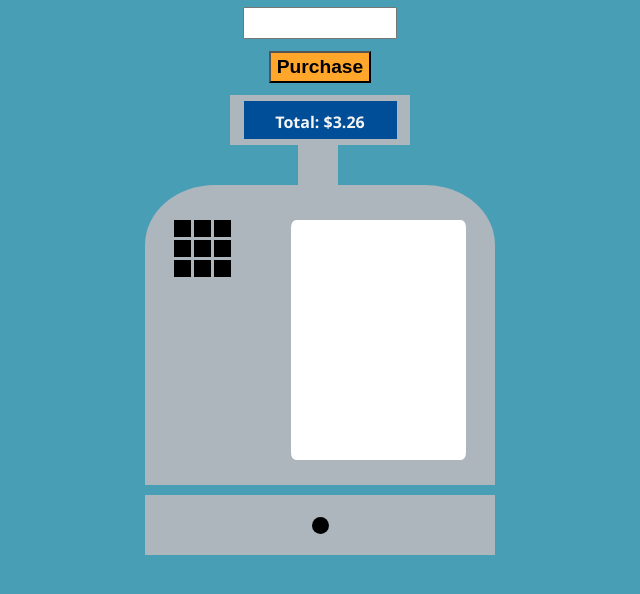
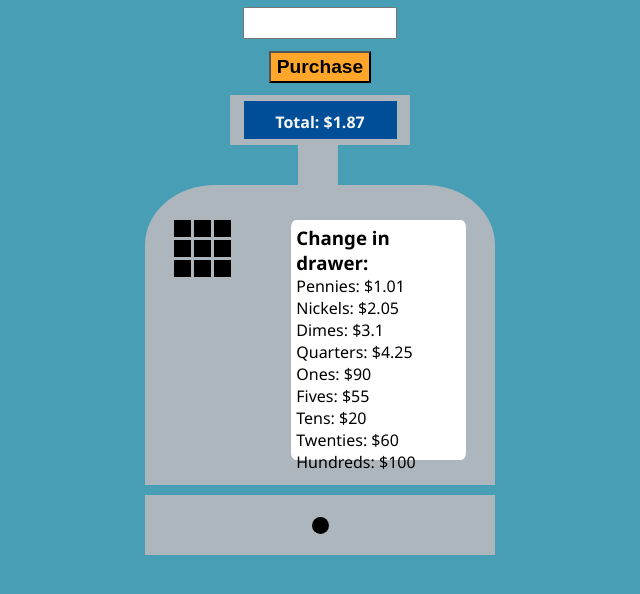
Before and after one commit to Turtlewords/cash_register, a plain HTML site: page index.html in a window 1280 px wide. Shown: the part 150-744 px from the top of the page, without its empty margins (320-960 px from the left). Drawn offline with Linux system fonts and the light colour scheme.

Commit message:
Further html/css tweaking. introduced updateCID array function in script.js

```diff
--- a/index.html
+++ b/index.html
@@ -17,7 +17,7 @@
             </form>
             <section id="register">
                 <div id="total-container">
-                    <p id="total">Total: $3.26</p>
+                    <p id="total">Total: $1.87</p>
                 </div>
                 <div id="neck"></div>
                 <div id="drawer">
@@ -33,7 +33,16 @@
                         <div class="drawer-btn"></div>
                     </div>
                     <div id="change-in-drawer">
-
+                        <h3>Change in drawer:</h3>
+                        <p class="change">Pennies: $<span class="change-span"></span></p>
+                        <p class="change">Nickels: $<span class="change-span"></span></p>
+                        <p class="change"> Dimes: $<span class="change-span"></span></p>
+                        <p class="change">Quarters: $<span class="change-span"></span></p>
+                        <p class="change">Ones: $<span class="change-span"></span></p>
+                        <p class="change"> Fives: $<span class="change-span"></span></p>
+                        <p class="change">Tens: $<span class="change-span"></span></p>
+                        <p class="change">Twenties: $<span class="change-span"></span></p>
+                        <p class="change">Hundreds: $<span class="change-span"></span></p>
                     </div>
                 </div>
                 <div id="bottom-drawer">
--- a/script.js
+++ b/script.js
@@ -10,3 +10,19 @@ let cid = [
   ['TWENTY', 60],
   ['ONE HUNDRED', 100]
 ];
+
+let cash = document.getElementById("cash").value
+let changeSpans = document.querySelectorAll(".change-span")
+
+function updateCID() {
+
+  for (let i = 0; i < changeSpans.length; i++) {
+    changeSpans[i].textContent = cid[i][1];
+  }
+
+}
+
+
+
+
+window.onload = updateCID();
--- a/styles.css
+++ b/styles.css
@@ -110,6 +110,7 @@ form label {
     width: 50%;
     margin-top: 35px;
     border-radius: 3%;
+    padding: 5px;
 }
 
 #bottom-drawer {
```
